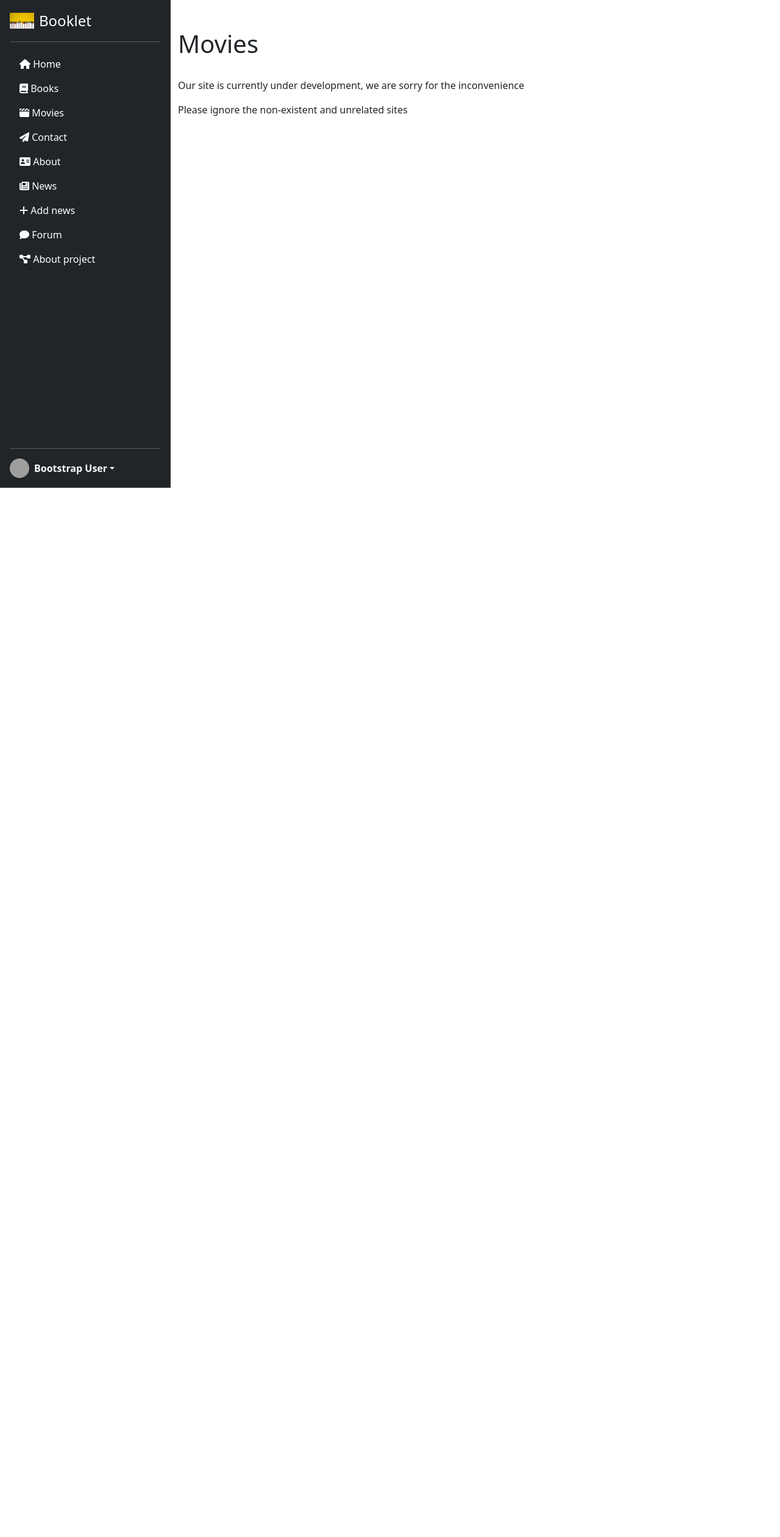
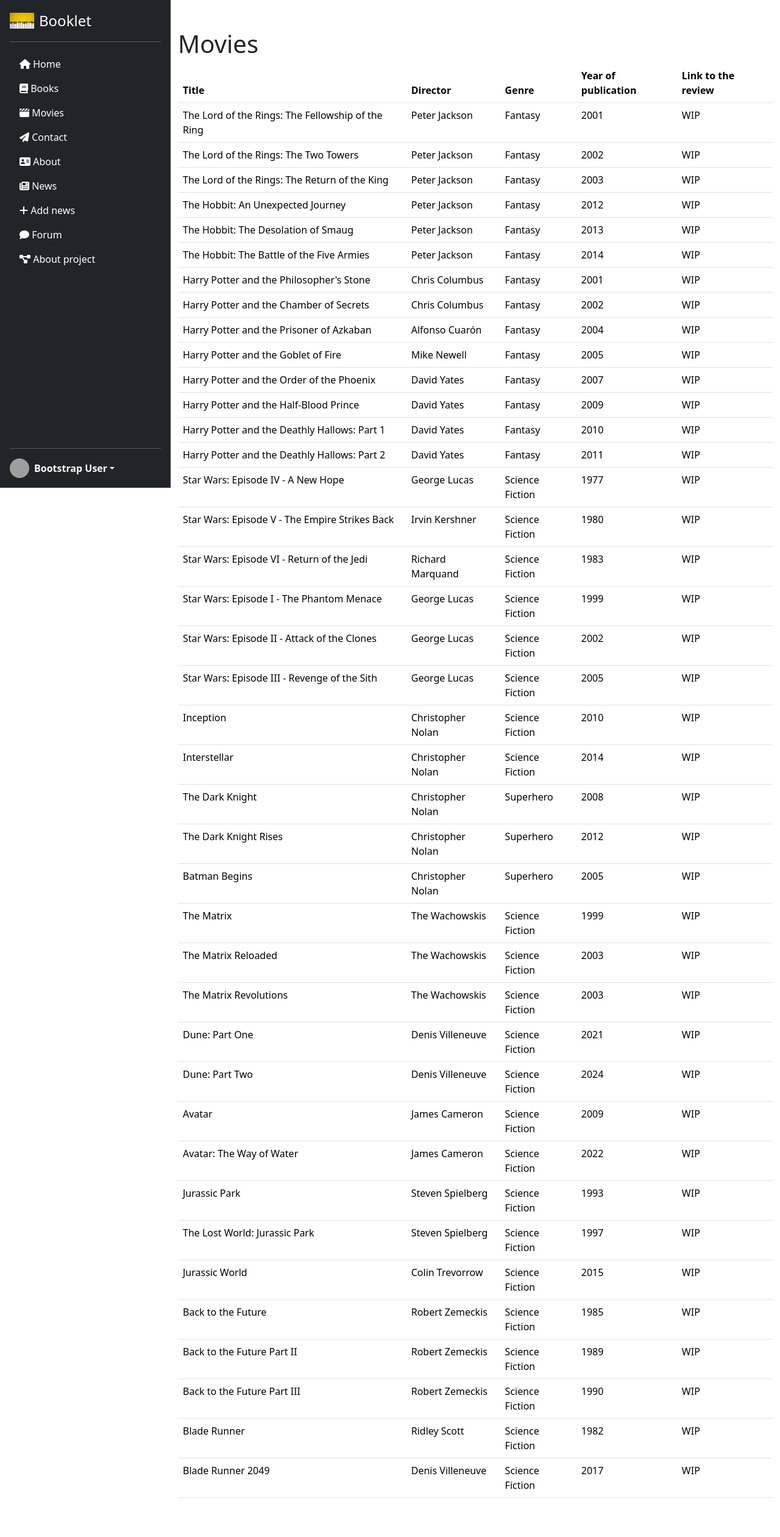
Before and after one commit to Cichyp648/Booklet, a Django app: page /movies/ in a window 1280 px wide. Shown: the whole page at 61% size. Before the commit the page ends 800 px from the top, so only its background shows below. Run offline with Django 5.2, Linux system fonts and the light colour scheme; grey boxes are pictures that could not be loaded.

Commit message:
Minor css fixes, DB entries for book nad movies, movie site

```diff
--- a/main/static/main/css/main.css
+++ b/main/static/main/css/main.css
@@ -22,7 +22,7 @@ aside .logo {
     top: -5px;
 }
 
-aside h3 {*/
+aside h3 {
     margin-top: 50px;
     font-size: 28px;
 }
@@ -98,6 +98,7 @@ main .features p {
     text-align: center; /* wyśrodkowuje podpis */
     font-style: italic;
   }
+
   .image-container {
     display: inline-block; /* pozwala na traktowanie figure jak elementu blokowego */
     border: 2px solid #e6e6e6; /* ramka wokół zdjęcia i podpisu */
--- a/main/templates/main/books.html
+++ b/main/templates/main/books.html
@@ -23,7 +23,7 @@
                 <td>{{ book.author }}</td>
                 <td>{{ book.genre }}</td>
                 <td>{{ book.year }}</td>
-                <td>{{ book.link }}</td>
+                <td>{{ book.review }}</td>
             </tr>
         {% endfor %}
         </tbody>
--- a/main/templates/main/movies.html
+++ b/main/templates/main/movies.html
@@ -5,5 +5,26 @@
 {% block content%}
 
     <h1>Movies</h1>
-    {% include 'main/wipInfo.html' %}
+    <table class="table">
+        <thead>
+            <tr>
+                <th scope="col">Title</th>
+                <th scope="col">Director</th>
+                <th scope="col">Genre</th>
+                <th scope="col">Year of publication</th>
+                <th scope="col">Link to the review</th>
+            </tr>
+        </thead>
+        <tbody>
+        {% for movie in movies %}
+            <tr>
+                <td>{{ movie.title }}</td>
+                <td>{{ movie.director }}</td>
+                <td>{{ movie.genre }}</td>
+                <td>{{ movie.year }}</td>
+                <td>{{ movie.review }}</td>
+            </tr>
+        {% endfor %}
+        </tbody>
+    </table>
 {% endblock %}
--- a/main/views.py
+++ b/main/views.py
@@ -37,23 +37,488 @@ def books(request):
                 'genre': 'High fantasy',
                 'year': 1955,
                 'review': 'WIP',
-            }
+            },
+            {
+                'title': 'The Silmarillion',
+                'author': 'J. R. R. Tolkien',
+                'genre': 'Mythopoeia',
+                'year': 1977,
+                'review': 'WIP',
+            },
+            {
+                'title': 'A Game of Thrones',
+                'author': 'George R. R. Martin',
+                'genre': 'Epic fantasy',
+                'year': 1996,
+                'review': 'WIP',
+            },
+            {
+                'title': 'A Clash of Kings',
+                'author': 'George R. R. Martin',
+                'genre': 'Epic fantasy',
+                'year': 1998,
+                'review': 'WIP',
+            },
+            {
+                'title': 'A Storm of Swords',
+                'author': 'George R. R. Martin',
+                'genre': 'Epic fantasy',
+                'year': 2000,
+                'review': 'WIP',
+            },
+            {
+                'title': 'Harry Potter and the Philosopher\'s Stone',
+                'author': 'J. K. Rowling',
+                'genre': 'Fantasy',
+                'year': 1997,
+                'review': 'WIP',
+            },
+            {
+                'title': 'Harry Potter and the Chamber of Secrets',
+                'author': 'J. K. Rowling',
+                'genre': 'Fantasy',
+                'year': 1998,
+                'review': 'WIP',
+            },
+            {
+                'title': 'Harry Potter and the Prisoner of Azkaban',
+                'author': 'J. K. Rowling',
+                'genre': 'Fantasy',
+                'year': 1999,
+                'review': 'WIP',
+            },
+            {
+                'title': 'Dune',
+                'author': 'Frank Herbert',
+                'genre': 'Science Fiction',
+                'year': 1965,
+                'review': 'WIP',
+            },
+            {
+                'title': 'Dune Messiah',
+                'author': 'Frank Herbert',
+                'genre': 'Science Fiction',
+                'year': 1969,
+                'review': 'WIP',
+            },
+            {
+                'title': 'Foundation',
+                'author': 'Isaac Asimov',
+                'genre': 'Science Fiction',
+                'year': 1951,
+                'review': 'WIP',
+            },
+            {
+                'title': 'Foundation and Empire',
+                'author': 'Isaac Asimov',
+                'genre': 'Science Fiction',
+                'year': 1952,
+                'review': 'WIP',
+            },
+            {
+                'title': 'Second Foundation',
+                'author': 'Isaac Asimov',
+                'genre': 'Science Fiction',
+                'year': 1953,
+                'review': 'WIP',
+            },
+            {
+                'title': 'The Name of the Wind',
+                'author': 'Patrick Rothfuss',
+                'genre': 'Fantasy',
+                'year': 2007,
+                'review': 'WIP',
+            },
+            {
+                'title': 'The Wise Man\'s Fear',
+                'author': 'Patrick Rothfuss',
+                'genre': 'Fantasy',
+                'year': 2011,
+                'review': 'WIP',
+            },
+            {
+                'title': 'Mistborn: The Final Empire',
+                'author': 'Brandon Sanderson',
+                'genre': 'Fantasy',
+                'year': 2006,
+                'review': 'WIP',
+            },
+            {
+                'title': 'Mistborn: The Well of Ascension',
+                'author': 'Brandon Sanderson',
+                'genre': 'Fantasy',
+                'year': 2007,
+                'review': 'WIP',
+            },
+            {
+                'title': 'Mistborn: The Hero of Ages',
+                'author': 'Brandon Sanderson',
+                'genre': 'Fantasy',
+                'year': 2008,
+                'review': 'WIP',
+            },
+            {
+                'title': 'The Way of Kings',
+                'author': 'Brandon Sanderson',
+                'genre': 'Epic Fantasy',
+                'year': 2010,
+                'review': 'WIP',
+            },
+            {
+                'title': 'Words of Radiance',
+                'author': 'Brandon Sanderson',
+                'genre': 'Epic Fantasy',
+                'year': 2014,
+                'review': 'WIP',
+            },
+            {
+                'title': 'Warbreaker',
+                'author': 'Brandon Sanderson',
+                'genre': 'Fantasy',
+                'year': 2009,
+                'review': 'WIP',
+            },
+            {
+                'title': 'The Lion, the Witch and the Wardrobe',
+                'author': 'C. S. Lewis',
+                'genre': 'Fantasy',
+                'year': 1950,
+                'review': 'WIP',
+            },
+            {
+                'title': 'Prince Caspian',
+                'author': 'C. S. Lewis',
+                'genre': 'Fantasy',
+                'year': 1951,
+                'review': 'WIP',
+            },
+            {
+                'title': 'The Voyage of the Dawn Treader',
+                'author': 'C. S. Lewis',
+                'genre': 'Fantasy',
+                'year': 1952,
+                'review': 'WIP',
+            },
+            {
+                'title': 'The Catcher in the Rye',
+                'author': 'J. D. Salinger',
+                'genre': 'Literary Fiction',
+                'year': 1951,
+                'review': 'WIP',
+            },
+            {
+                'title': '1984',
+                'author': 'George Orwell',
+                'genre': 'Dystopian',
+                'year': 1949,
+                'review': 'WIP',
+            },
+            {
+                'title': 'Animal Farm',
+                'author': 'George Orwell',
+                'genre': 'Political satire',
+                'year': 1945,
+                'review': 'WIP',
+            },
+            {
+                'title': 'Brave New World',
+                'author': 'Aldous Huxley',
+                'genre': 'Dystopian',
+                'year': 1932,
+                'review': 'WIP',
+            },
         ]
     }
-
     return render(request, 'main/books.html', values)
-
 
 
 def movies(request):
     values = {
         'movies': [
-
-        ]
+        {
+            'title': 'The Lord of the Rings: The Fellowship of the Ring',
+            'director': 'Peter Jackson',
+            'genre': 'Fantasy',
+            'year': 2001,
+            'review': 'WIP',
+        },
+        {
+            'title': 'The Lord of the Rings: The Two Towers',
+            'director': 'Peter Jackson',
+            'genre': 'Fantasy',
+            'year': 2002,
+            'review': 'WIP',
+        },
+        {
+            'title': 'The Lord of the Rings: The Return of the King',
+            'director': 'Peter Jackson',
+            'genre': 'Fantasy',
+            'year': 2003,
+            'review': 'WIP',
+        },
+        {
+            'title': 'The Hobbit: An Unexpected Journey',
+            'director': 'Peter Jackson',
+            'genre': 'Fantasy',
+            'year': 2012,
+            'review': 'WIP',
+        },
+        {
+            'title': 'The Hobbit: The Desolation of Smaug',
+            'director': 'Peter Jackson',
+            'genre': 'Fantasy',
+            'year': 2013,
+            'review': 'WIP',
+        },
+        {
+            'title': 'The Hobbit: The Battle of the Five Armies',
+            'director': 'Peter Jackson',
+            'genre': 'Fantasy',
+            'year': 2014,
+            'review': 'WIP',
+        },
+        {
+            'title': 'Harry Potter and the Philosopher\'s Stone',
+            'director': 'Chris Columbus',
+            'genre': 'Fantasy',
+            'year': 2001,
+            'review': 'WIP',
+        },
+        {
+            'title': 'Harry Potter and the Chamber of Secrets',
+            'director': 'Chris Columbus',
+            'genre': 'Fantasy',
+            'year': 2002,
+            'review': 'WIP',
+        },
+        {
+            'title': 'Harry Potter and the Prisoner of Azkaban',
+            'director': 'Alfonso Cuarón',
+            'genre': 'Fantasy',
+            'year': 2004,
+            'review': 'WIP',
+        },
+        {
+            'title': 'Harry Potter and the Goblet of Fire',
+            'director': 'Mike Newell',
+            'genre': 'Fantasy',
+            'year': 2005,
+            'review': 'WIP',
+        },
+        {
+            'title': 'Harry Potter and the Order of the Phoenix',
+            'director': 'David Yates',
+            'genre': 'Fantasy',
+            'year': 2007,
+            'review': 'WIP',
+        },
+        {
+            'title': 'Harry Potter and the Half-Blood Prince',
+            'director': 'David Yates',
+            'genre': 'Fantasy',
+            'year': 2009,
+            'review': 'WIP',
+        },
+        {
+            'title': 'Harry Potter and the Deathly Hallows: Part 1',
+            'director': 'David Yates',
+            'genre': 'Fantasy',
+            'year': 2010,
+            'review': 'WIP',
+        },
+        {
+            'title': 'Harry Potter and the Deathly Hallows: Part 2',
+            'director': 'David Yates',
+            'genre': 'Fantasy',
+            'year': 2011,
+            'review': 'WIP',
+        },
+        {
+            'title': 'Star Wars: Episode IV - A New Hope',
+            'director': 'George Lucas',
+            'genre': 'Science Fiction',
+            'year': 1977,
+            'review': 'WIP',
+        },
+        {
+            'title': 'Star Wars: Episode V - The Empire Strikes Back',
+            'director': 'Irvin Kershner',
+            'genre': 'Science Fiction',
+            'year': 1980,
+            'review': 'WIP',
+        },
+        {
+            'title': 'Star Wars: Episode VI - Return of the Jedi',
+            'director': 'Richard Marquand',
+            'genre': 'Science Fiction',
+            'year': 1983,
+            'review': 'WIP',
+        },
+        {
+            'title': 'Star Wars: Episode I - The Phantom Menace',
+            'director': 'George Lucas',
+            'genre': 'Science Fiction',
+            'year': 1999,
+            'review': 'WIP',
+        },
+        {
+            'title': 'Star Wars: Episode II - Attack of the Clones',
+            'director': 'George Lucas',
+            'genre': 'Science Fiction',
+            'year': 2002,
+            'review': 'WIP',
+        },
+        {
+            'title': 'Star Wars: Episode III - Revenge of the Sith',
+            'director': 'George Lucas',
+            'genre': 'Science Fiction',
+            'year': 2005,
+            'review': 'WIP',
+        },
+        {
+            'title': 'Inception',
+            'director': 'Christopher Nolan',
+            'genre': 'Science Fiction',
+            'year': 2010,
+            'review': 'WIP',
+        },
+        {
+            'title': 'Interstellar',
+            'director': 'Christopher Nolan',
+            'genre': 'Science Fiction',
+            'year': 2014,
+            'review': 'WIP',
+        },
+        {
+            'title': 'The Dark Knight',
+            'director': 'Christopher Nolan',
+            'genre': 'Superhero',
+            'year': 2008,
+            'review': 'WIP',
+        },
+        {
+            'title': 'The Dark Knight Rises',
+            'director': 'Christopher Nolan',
+            'genre': 'Superhero',
+            'year': 2012,
+            'review': 'WIP',
+        },
+        {
+            'title': 'Batman Begins',
+            'director': 'Christopher Nolan',
+            'genre': 'Superhero',
+            'year': 2005,
+            'review': 'WIP',
+        },
+        {
+            'title': 'The Matrix',
+            'director': 'The Wachowskis',
+            'genre': 'Science Fiction',
+            'year': 1999,
+            'review': 'WIP',
+        },
+        {
+            'title': 'The Matrix Reloaded',
+            'director': 'The Wachowskis',
+            'genre': 'Science Fiction',
+            'year': 2003,
+            'review': 'WIP',
+        },
+        {
+            'title': 'The Matrix Revolutions',
+            'director': 'The Wachowskis',
+            'genre': 'Science Fiction',
+            'year': 2003,
+            'review': 'WIP',
+        },
+        {
+            'title': 'Dune: Part One',
+            'director': 'Denis Villeneuve',
+            'genre': 'Science Fiction',
+            'year': 2021,
+            'review': 'WIP',
+        },
+        {
+            'title': 'Dune: Part Two',
+            'director': 'Denis Villeneuve',
+            'genre': 'Science Fiction',
+            'year': 2024,
+            'review': 'WIP',
+        },
+        {
+            'title': 'Avatar',
+            'director': 'James Cameron',
+            'genre': 'Science Fiction',
+            'year': 2009,
+            'review': 'WIP',
+        },
+        {
+            'title': 'Avatar: The Way of Water',
+            'director': 'James Cameron',
+            'genre': 'Science Fiction',
+            'year': 2022,
+            'review': 'WIP',
+        },
+        {
+            'title': 'Jurassic Park',
+            'director': 'Steven Spielberg',
+            'genre': 'Science Fiction',
+            'year': 1993,
+            'review': 'WIP',
+        },
+        {
+            'title': 'The Lost World: Jurassic Park',
+            'director': 'Steven Spielberg',
+            'genre': 'Science Fiction',
+            'year': 1997,
+            'review': 'WIP',
+        },
+        {
+            'title': 'Jurassic World',
+            'director': 'Colin Trevorrow',
+            'genre': 'Science Fiction',
+            'year': 2015,
+            'review': 'WIP',
+        },
+        {
+            'title': 'Back to the Future',
+            'director': 'Robert Zemeckis',
+            'genre': 'Science Fiction',
+            'year': 1985,
+            'review': 'WIP',
+        },
+        {
+            'title': 'Back to the Future Part II',
+            'director': 'Robert Zemeckis',
+            'genre': 'Science Fiction',
+            'year': 1989,
+            'review': 'WIP',
+        },
+        {
+            'title': 'Back to the Future Part III',
+            'director': 'Robert Zemeckis',
+            'genre': 'Science Fiction',
+            'year': 1990,
+            'review': 'WIP',
+        },
+        {
+            'title': 'Blade Runner',
+            'director': 'Ridley Scott',
+            'genre': 'Science Fiction',
+            'year': 1982,
+            'review': 'WIP',
+        },
+        {
+            'title': 'Blade Runner 2049',
+            'director': 'Denis Villeneuve',
+            'genre': 'Science Fiction',
+            'year': 2017,
+            'review': 'WIP',
+        },
+    ]
     }
 
     return render(request, 'main/movies.html', values)
-
 
 
 def about(request):
```
